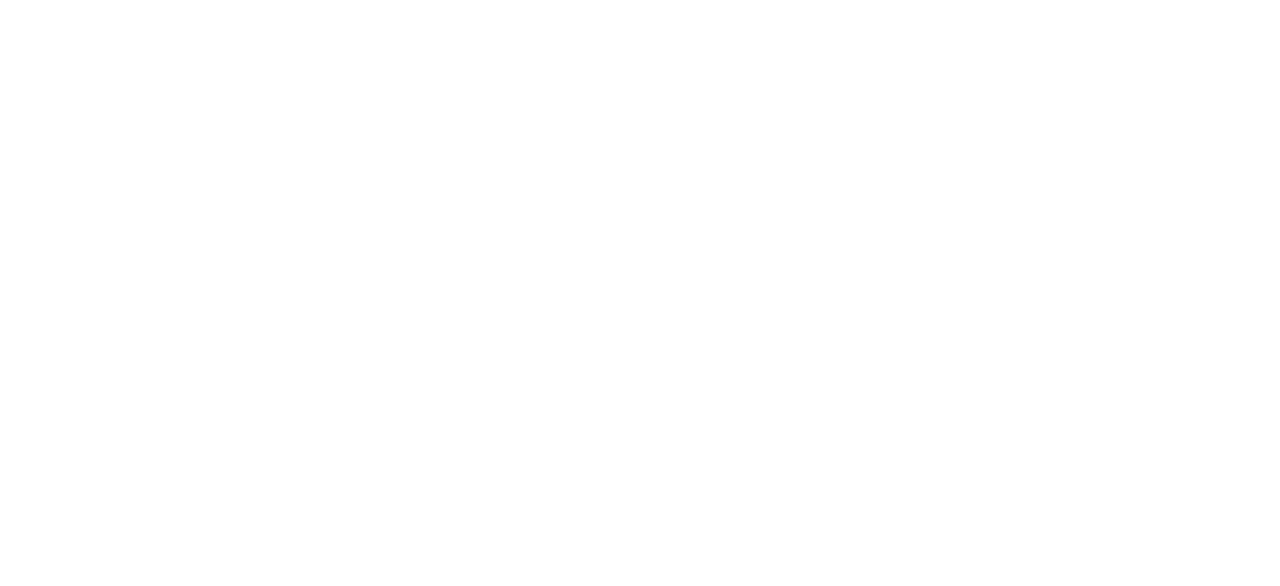
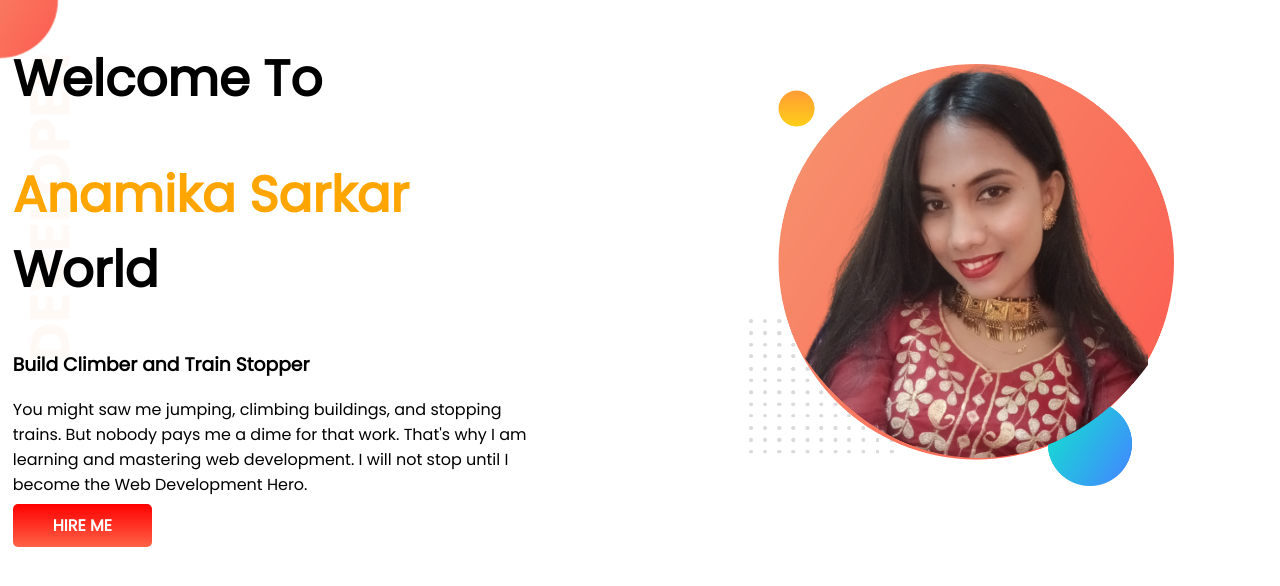
Before and after one commit to Anamika1n1/developer-portfolio, a plain HTML site: page index.html in a window 1280 px wide. Drawn offline with Linux system fonts and the light colour scheme.

Commit message:
first-section

```diff
--- a/index.html
+++ b/index.html
@@ -4,10 +4,34 @@
     <meta charset="UTF-8" />
     <meta http-equiv="X-UA-Compatible" content="IE=edge" />
     <meta name="viewport" content="width=device-width, initial-scale=1.0" />
+    <link rel="preconnect" href="https://fonts.googleapis.com" />
+    <link rel="preconnect" href="https://fonts.gstatic.com" crossorigin />
+    <link
+      href="https://fonts.googleapis.com/css2?family=Poppins&display=swap"
+      rel="stylesheet"
+    />
+    <link rel="stylesheet" href="style.css" />
     <title>Anamika's Portfolio</title>
-    <link rel="stylesheet" href="style.css">
   </head>
   <body>
+    <section class="top-banner">
+      <div class="half-width">
+        <h1>Welcome To</h1>
+        <h1><span class="orange-color">Anamika Sarkar</span> World</h1>
+        <h3>Build Climber and Train Stopper</h3>
+        <p>
+          You might saw me jumping, climbing buildings, and stopping trains. But
+          nobody pays me a dime for that work. That's why I am learning and
+          mastering web development. I will not stop until I become the Web
+          Development Hero.
+        </p>
+        <a class="link-button" target="_blank" href="https://www.linkedin.com/in/anamika-sarkar-91167b249/">HIRE ME</a>
+      </div>
+      <div class="half-width image-margin" >
+        <img src="images/Anamika-picture.png" alt="" />
+      </div>
+
+    </section>
 
   </body>
 </html>
--- a/style.css
+++ b/style.css
@@ -0,0 +1,37 @@
+body{
+    font-family: 'Poppins', sans-serif;
+    margin: 0px;
+
+}
+h1{
+    font-size: 50px;
+}
+.orange-color{
+    color: orange;
+}
+section{
+    display: flex;
+}
+.half-width{
+    width: 50%;
+    padding-left: 1%;
+}
+.half-width img{
+    width: 80%;
+}
+.image-margin{
+    margin-left: 15%;
+    margin-top: 5%;
+}
+.link-button{
+    text-decoration: none;
+    background-image: linear-gradient(red, tomato);
+    color: white;
+    font-weight: 700;
+    padding: 10px 40px;
+    border-radius: 5px;
+}
+.top-banner{
+    background-image: url(images/top-banner.png);
+    background-repeat: no-repeat;
+}
```
Also changed, not shown: images/Anamika-picture.png (added), images/dream-bg.png (added), images/exp-bg.png (added), images/jhankar.png (added), images/jhankar2.png (added), images/my-bg.png (added), images/my-bg2.png (added), images/top-banner.png (added), 7 other files.
